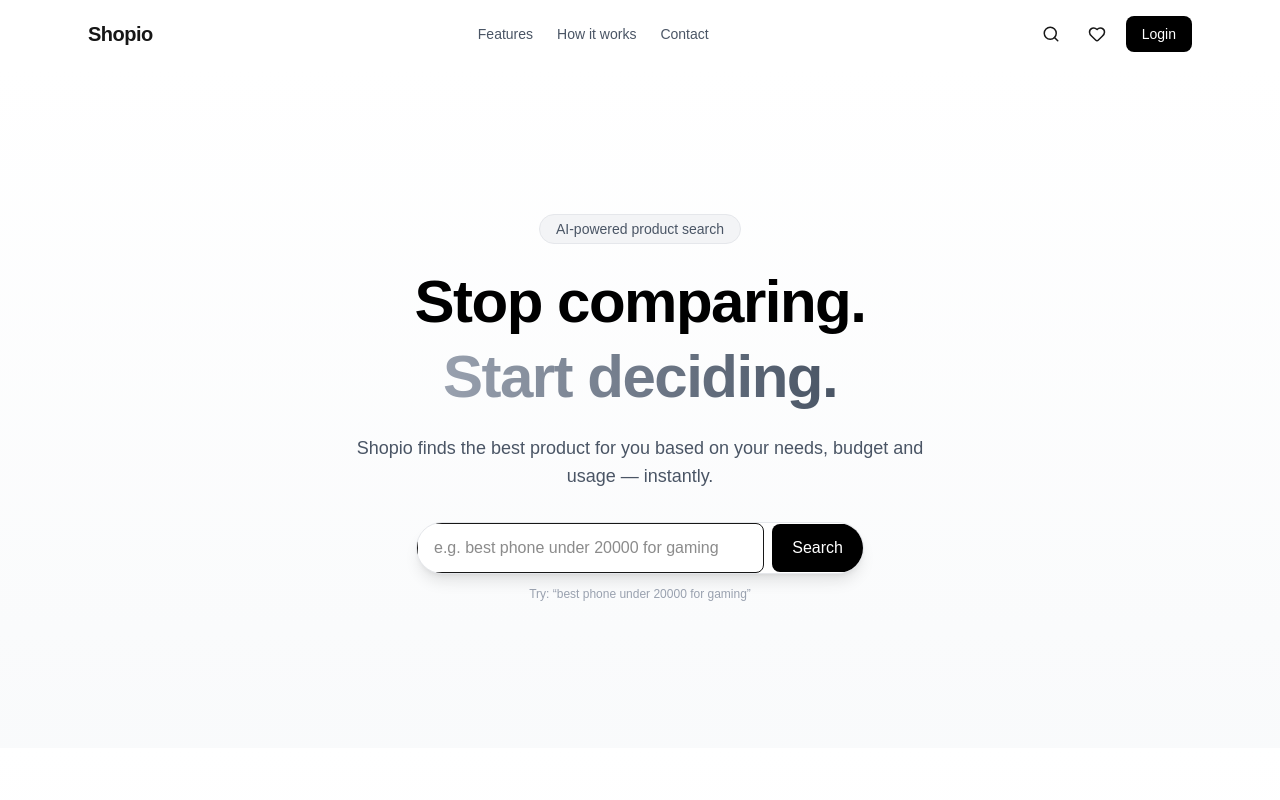
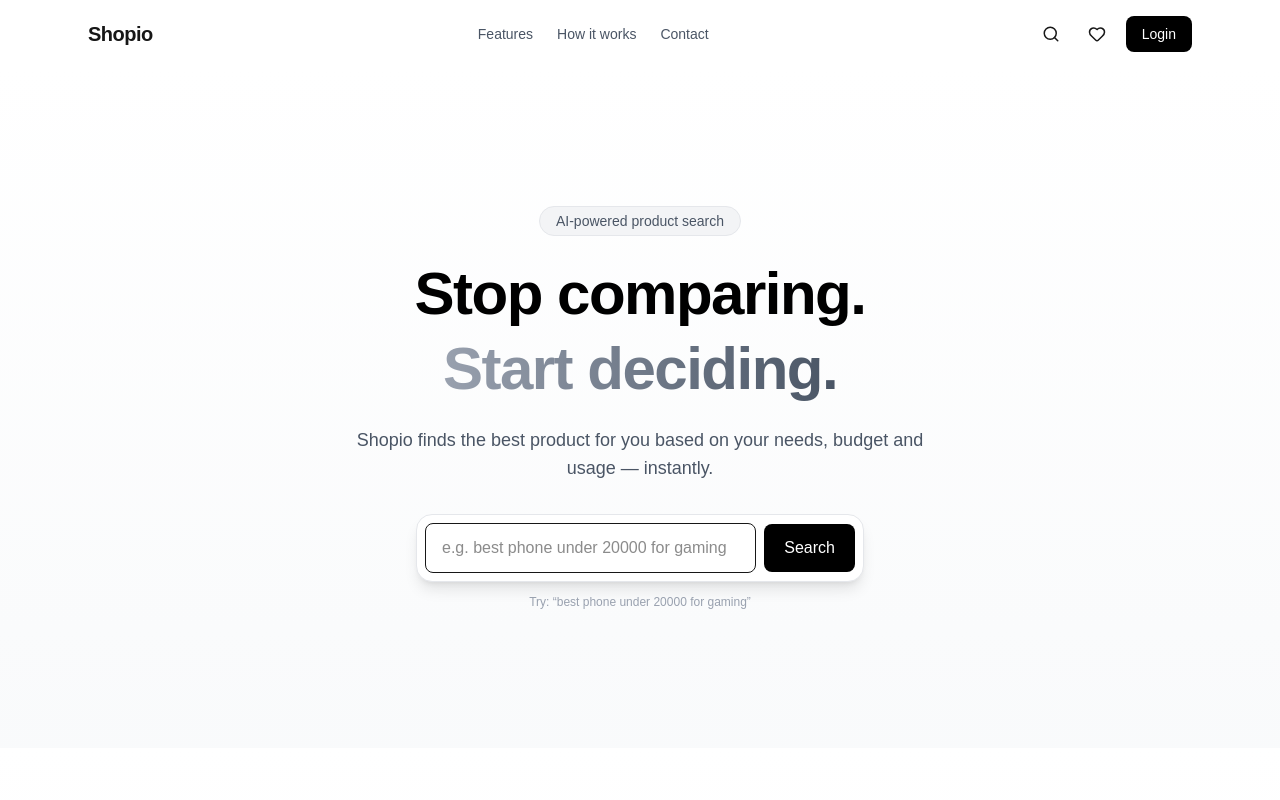
Before and after one commit to afjal272/shopio, a Next.js app in the folder frontend/: page / in a window 1280 px wide. Shown: the top 800 px of the page. Built offline with nearby package versions, Linux system fonts and the light colour scheme.

Commit message:
fix:  search bar

```diff
--- a/frontend/src/components/Hero.tsx
+++ b/frontend/src/components/Hero.tsx
@@ -29,7 +29,7 @@ export default function Hero() {
 
         {/* Search */}
         <div className="mt-8 w-full max-w-md mx-auto">
-  <div className="flex items-center bg-white rounded-full shadow-lg border border-gray-200 overflow-hidden">
+          <div className="p-2 bg-white rounded-2xl shadow-lg border border-gray-200">
             <SearchBar />
           </div>
 
```
Lines whose indentation alone changed are shown as unchanged.
